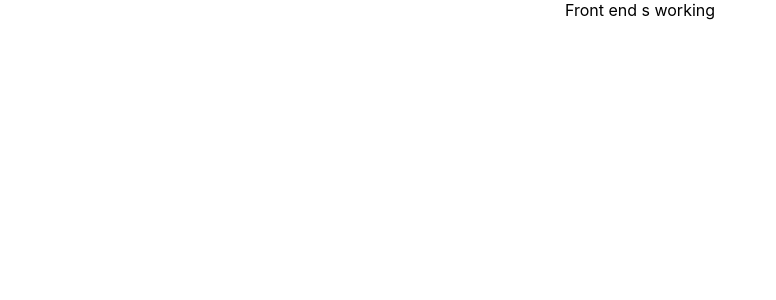
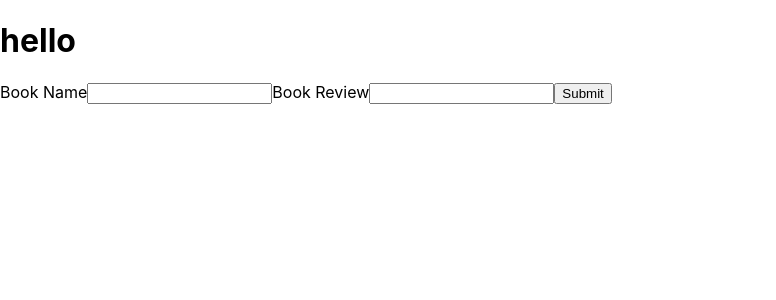
Before and after one commit to SharifAly/react-nodejs-mysql-bibliotheke, a React (Create React App) app: page / in a window 1280 px wide. Shown: the top 300 px of the page, without its empty margins (0-776 px from the left). Built offline with nearby package versions, Linux system fonts and the light colour scheme.

Commit message:
inserted the first data to database

```diff
--- a/public/index.html
+++ b/public/index.html
@@ -5,10 +5,7 @@
   <link rel="icon" href="%PUBLIC_URL%/favicon.ico" />
   <meta name="viewport" content="width=device-width, initial-scale=1" />
   <meta name="theme-color" content="#000000" />
-    <meta
-      name="description"
-      content="Web site created using create-react-app"
-    />
+  <meta name="description" content="Web site created using create-react-app" />
   <link rel="apple-touch-icon" href="%PUBLIC_URL%/logo192.png" />
   <!--
       manifest.json provides metadata used when your web app is installed on a
@@ -24,7 +21,7 @@
       work correctly both with client-side routing and a non-root public URL.
       Learn how to configure a non-root public URL by running `npm run build`.
     -->
-    <title>React App</title>
+  <title>Movie List</title>
 </head>
 <body>
   <noscript>You need to enable JavaScript to run this app.</noscript>
--- a/src/App.js
+++ b/src/App.js
@@ -1,7 +1,17 @@
 import "./App.css";
+// import { useEffect, useState } from "react";
 
-function App() {
-  return <div className="App">Front end s working</div>;
-}
+const App = () => {
+  return (
+    <>
+      <h1>hello</h1>
+      <label htmlFor="">Book Name</label>
+      <input type="text" name="" id="" />
+      <label htmlFor="">Book Review</label>
+      <input type="text" name="" id="" />
+      <button>Submit</button>
+    </>
+  );
+};
 
 export default App;
--- a/src/index.js
+++ b/src/index.js
@@ -1,17 +1,11 @@
-import React from 'react';
-import ReactDOM from 'react-dom/client';
-import './index.css';
-import App from './App';
-import reportWebVitals from './reportWebVitals';
+import React from "react";
+import ReactDOM from "react-dom/client";
+import "./index.css";
+import App from "./App";
 
-const root = ReactDOM.createRoot(document.getElementById('root'));
+const root = ReactDOM.createRoot(document.getElementById("root"));
 root.render(
   <React.StrictMode>
     <App />
   </React.StrictMode>
 );
-
-// If you want to start measuring performance in your app, pass a function
-// to log results (for example: reportWebVitals(console.log))
-// or send to an analytics endpoint. Learn more: https://bit.ly/CRA-vitals
-reportWebVitals();
```
Also changed, not shown: 1 other file (tests, documents, lock files or other folders). Lines whose indentation alone changed are shown as unchanged.
